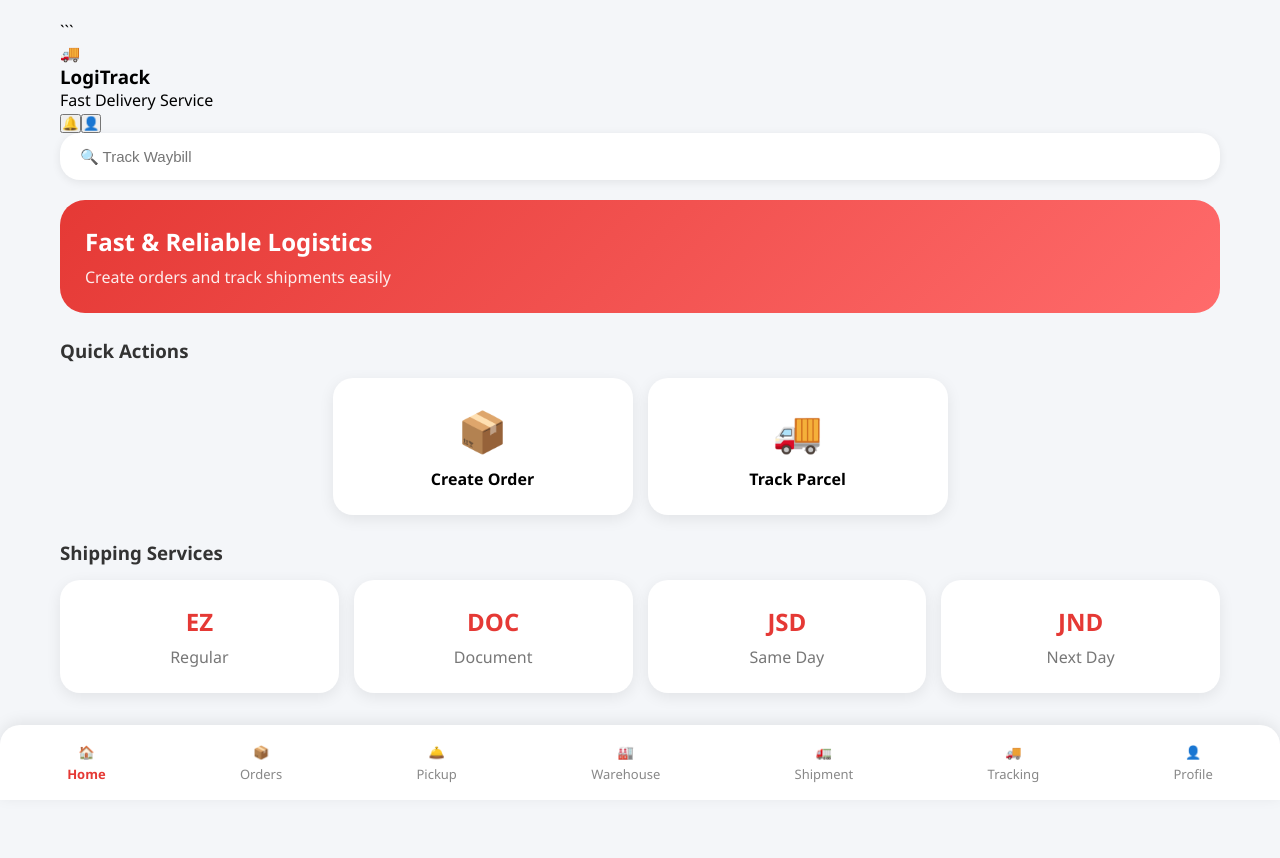
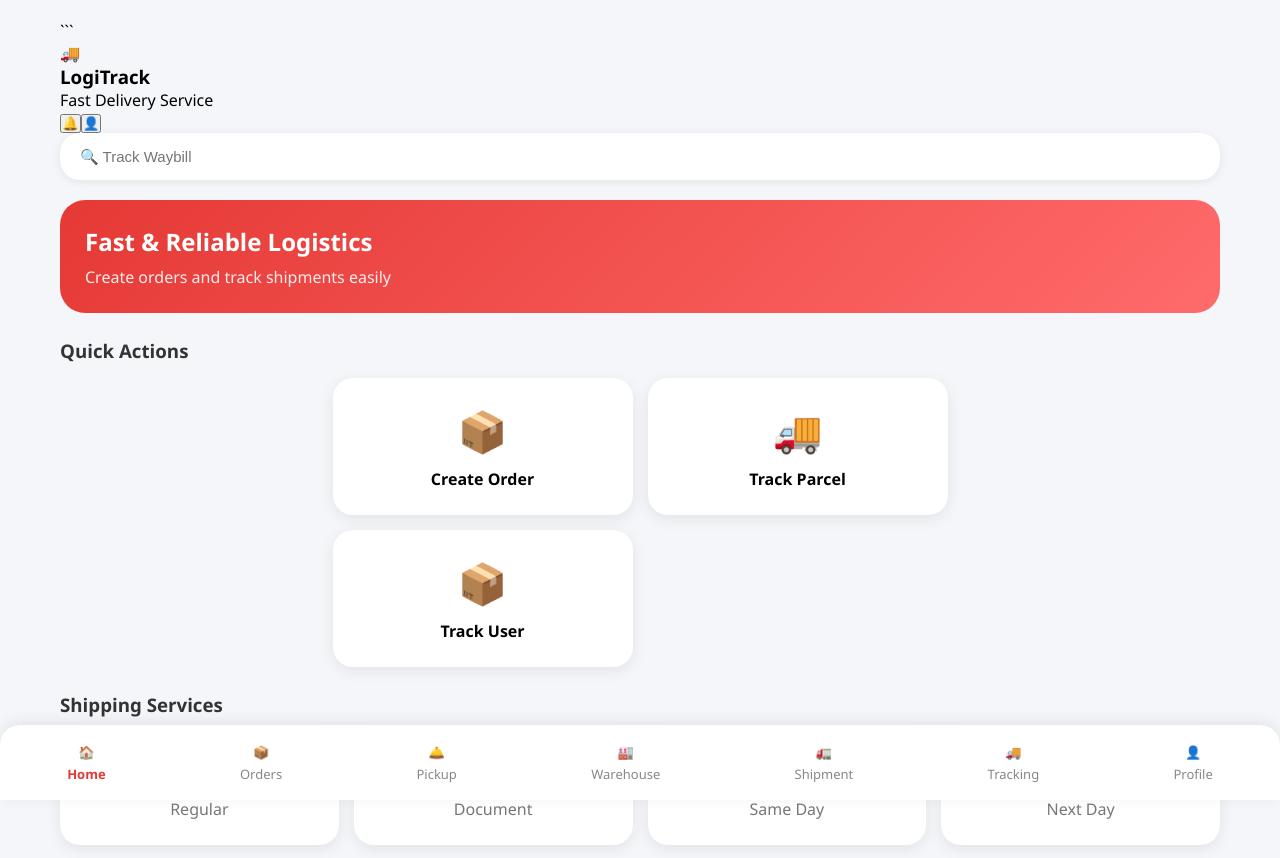
Before and after one commit to nadzallad/Final_Cloud, a React (Vite) app in the folder frontend/: page / in a window 1280 px wide. Shown: the top 858 px of the page. Before the commit the page ends 800 px from the top, so only its background shows below. Built offline with nearby package versions, Linux system fonts and the light colour scheme.

Commit message:
Update Dashboard.jsx

```diff
--- a/frontend/src/pages/Dashboard.jsx
+++ b/frontend/src/pages/Dashboard.jsx
@@ -87,6 +87,14 @@ return ( <div className="dashboard">
       <span>Track Parcel</span>
     </div>
 
+    <div
+      className="action-card"
+      onClick={() => navigate("/tracking-user")}
+    >
+      <div className="icon">📦</div>
+      <span>Track User</span>
+    </div>
+
   </div>
 
   {/* SHIPPING SERVICES */}
```
